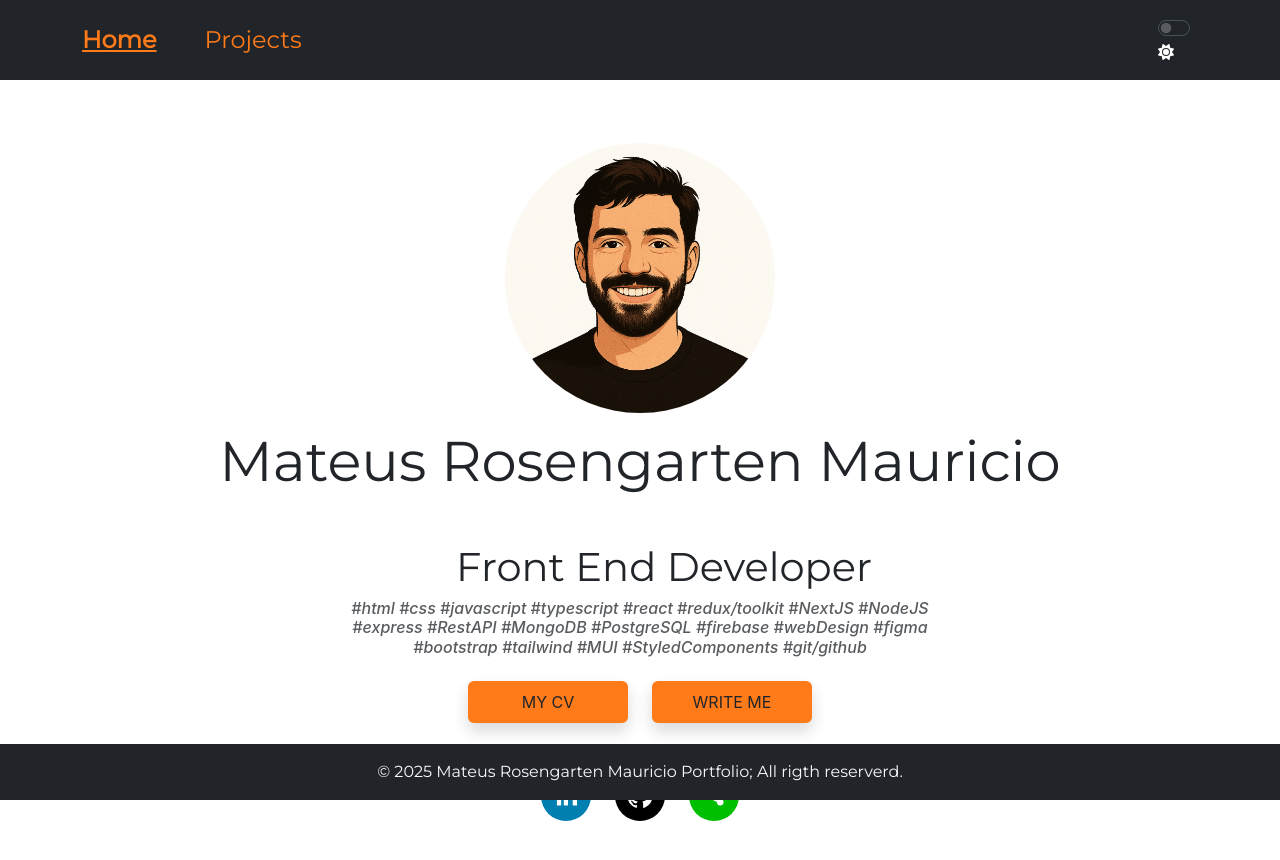
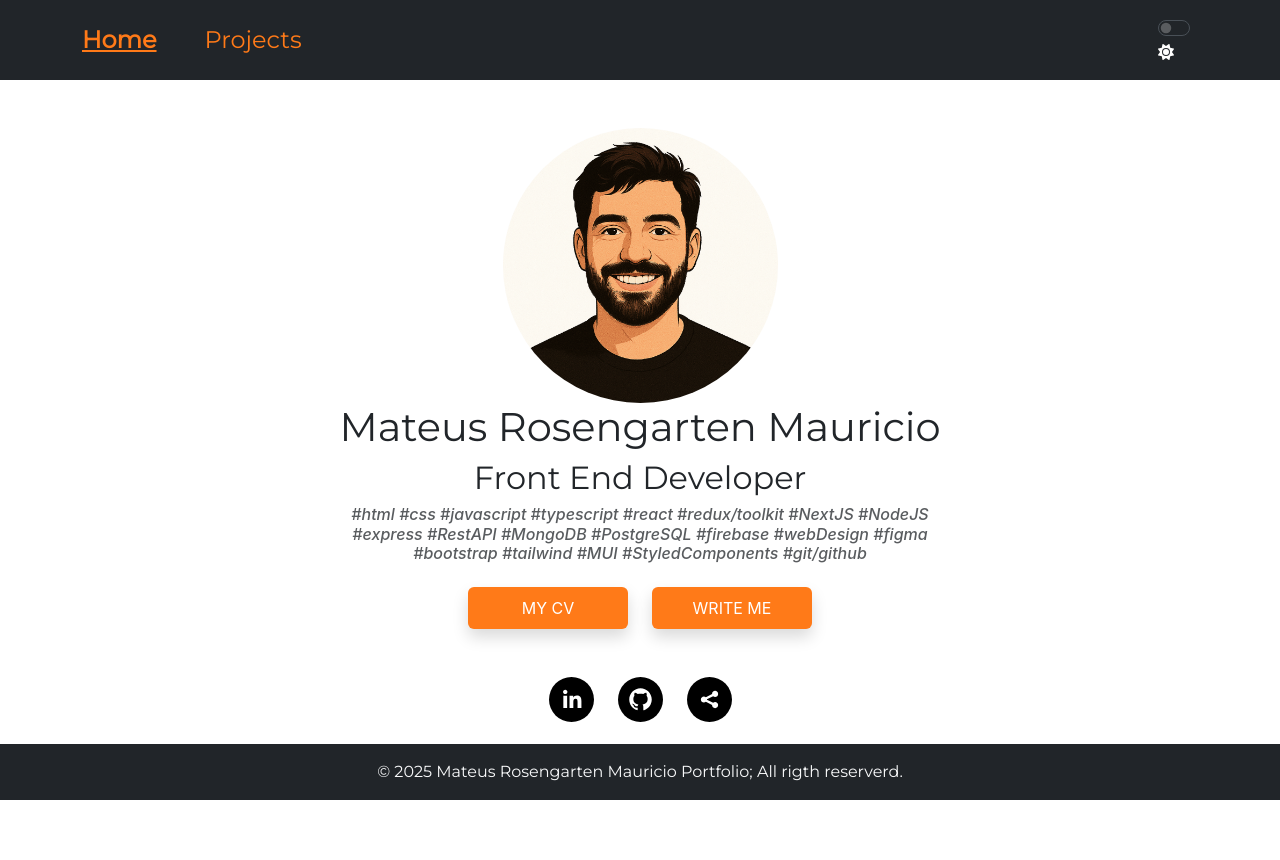
Before and after one commit to Mateus1rosengarten/myPortfolio, a React (Create React App) app: page / in a window 1280 px wide. Shown: the top 860 px of the page. After the commit the page ends 818 px from the top, so only its background shows below. Built offline with nearby package versions, Linux system fonts and the light colour scheme.

Commit message:
change sunglasse animation logic

```diff
--- a/src/components/button.jsx
+++ b/src/components/button.jsx
@@ -10,7 +10,7 @@ function AppButton({ children, onClick, href, className }) {
       onClick={onClick}
       as={href ? "a" : "button"}
       href={href}
-      className="mt-3 bg-color-brand px-0 py-2 flex-fill font-secondary shadow text-nowrap"
+      className="mt-3 bg-color-brand text-white px-0 py-2 flex-fill font-secondary shadow text-nowrap btn-motion"
     >
       {children}
     </Button>
--- a/src/components/navbar.jsx
+++ b/src/components/navbar.jsx
@@ -3,13 +3,12 @@ import { Button, Container } from "react-bootstrap";
 import { Nav } from "react-bootstrap";
 import { Navbar } from "react-bootstrap";
 import Form from "react-bootstrap/Form";
-import { NavLink } from "react-router-dom";
 import { FontAwesomeIcon } from "@fortawesome/react-fontawesome";
 import { faMoon, faSun, faBars } from "@fortawesome/free-solid-svg-icons";
-import "../components/navbar.css";
 import { contextDarkMode } from "../context/contextDarkMode";
 import { contextSideBar } from "../context/contextSideBar";
 import NavLinkItem from "./navLink";
+import "../components/navbar.css";
 
 function NavBar() {
   const { itsDark, setItsDark, setCreateAnimation } =
--- /dev/null
+++ b/src/components/socialIcon.jsx
@@ -0,0 +1,17 @@
+import { SocialIcon } from "react-social-icons";
+
+function SocialMediaIcon({ url, itsDark }) {
+  return (
+    <SocialIcon
+      url={url}
+      target="_blank"
+      rel="noopener noreferrer"
+      fgColor={itsDark ? "black" : "white"}
+      bgColor={itsDark ? "white" : "black"}
+      className="icon-motion"
+      style={{ height: 45, width: 45 }}
+    />
+  );
+}
+
+export default SocialMediaIcon;
--- a/src/components/techFilter.jsx
+++ b/src/components/techFilter.jsx
@@ -18,7 +18,7 @@ const TechFilter = ({ selectedTech, handleTechClick }) => {
           className={`fst-italic m-2 px-2 py-1 shadow ${
             selectedTech.includes(tech) ||
             (tech === "SHOW ALL" && selectedTech.length === 0)
-              ? "bg-color-brand"
+              ? "bg-alt"
               : "li-tech"
           }`}
           style={{ transition: "0.1s", cursor: "pointer" }}
--- a/src/index.css
+++ b/src/index.css
@@ -22,7 +22,9 @@ code {
   width: 4rem !important;
   height: 4rem !important;
 }
-
+.bg-alt {
+  background: linear-gradient(135deg, #ff7a18, #ffb347);
+}
 .color-brand {
   color: #ff7a18;
 }
@@ -42,3 +44,23 @@ code {
 .cursor-pointer {
   cursor: pointer;
 }
+
+.icon-motion {
+  animation: rotation 0.5s linear;
+}
+
+.icon-motion:hover {
+  cursor: pointer;
+  animation-name: bounce;
+  -moz-animation-name: bounce;
+}
+
+.btn-motion {
+  transition: transform 0.25s ease, box-shadow 0.25s ease;
+}
+
+.btn-motion:hover {
+  transform: scale(1.06);
+  box-shadow: 0 10px 25px rgba(0, 0, 0, 0.15);
+  background-color: #f97316;
+}
--- a/src/views/myinfo.css
+++ b/src/views/myinfo.css
@@ -1,188 +1,48 @@
 @import url("https://fonts.googleapis.com/css2?family=Montserrat&display=swap");
 @import url("https://fonts.googleapis.com/css2?family=Great+Vibes&display=swap");
 
-.hero-title {
-  font-family: "Montserrat", sans-serif;
-  font-size: 3.5rem;
+.sunglasses {
+  position: absolute;
+  top: -200px;
+  left: 49%;
+  width: 35%;
+  transform: translateX(-50%);
+  pointer-events: none;
 }
 
-.hero-subtitle {
-  font-family: "Montserrat", sans-serif;
-  font-size: 2.5rem;
+.sunglasses.rise {
+  animation: riseGlasses 0.6s ease-in forwards;
 }
 
-.container-images {
-  position: relative;
-  display: inline-block;
+.sunglasses.drop {
+  animation: dropGlasses 0.8s ease-out forwards;
 }
 
-.profile-pic {
-  width: 300px;
-  height: 300px;
-  -webkit-transform: scale(0.9);
-  transform: scale(0.9);
-  -webkit-transition: 0.3s ease-in-out;
-  transition: 0.3s ease-in-out;
-  object-fit: cover;
-}
-
-.my-pic:hover {
-  -webkit-transform: scale(0.9);
-  transform: scale(0.95);
-}
-
-.profile-sunglasses {
-  position: absolute;
-  bottom: 50%;
-  width: 30%;
-  left: 49%;
-  transform: translate(-50%, -50%);
-}
-
-.profile-sunglasses.animation {
-  opacity: 1;
-  animation: appear 2s ease-in-out forwards;
-}
-
-.profile-sunglasses.visible {
-  opacity: 1;
-}
-
-.profile-sunglasses.hidden {
-  opacity: 0;
-}
-
-.btn-custom-light {
-  color: black !important;
-  background-color: white !important;
-}
-
-.btn-custom-dark {
-  color: white !important;
-  background-color: #212529 !important;
-  border: none !important;
-}
-
-.btn-custom-light,
-.btn-custom-dark {
-  min-width: 0px !important;
-  padding: 12px 25px !important;
-  font-size: 1.2rem !important;
-  min-height: 5vh !important;
-  border-radius: 20px !important;
-  display: inline-flex !important;
-  align-items: center !important;
-  justify-content: center !important;
-  transition: transform 0.4s ease-in-out;
-}
-
-.btn-custom-light:hover,
-.btn-custom-dark:hover {
-  transform: scale(1.05);
-}
-
-.social-icons {
-  animation: rotation 0.5s linear;
-}
-
-.social-icons:hover {
-  cursor: pointer;
-  animation-name: bounce;
-  -moz-animation-name: bounce;
-}
-
-@media (max-width: 842px) {
-  .hero-title {
-    font-size: 2.2rem;
+/* KEYFRAMES */
+@keyframes dropGlasses {
+  0% {
+    top: -200px;
   }
 
-  .hero-subtitle {
-    font-size: 1.8rem;
-    margin-right: 15vw;
+  70% {
+    top: 45%;
   }
 
-  .profile-pic {
-    width: 280px;
-    height: 280px;
+  85% {
+    top: 40%;
   }
 
-  .social-icons {
-    width: 40px !important;
-    height: 40px !important;
+  100% {
+    top: 33%;
   }
 }
 
-@media only screen and (max-width: 350px) {
-  .hero-title {
-    font-size: 2rem;
+@keyframes riseGlasses {
+  0% {
+    top: 40%;
   }
 
-  .hero-subtitle {
-    font-size: 1.9rem;
-    margin-right: 15vw;
-  }
-  .profile-pic {
-    width: 220px;
-    height: 220px;
+  100% {
+    top: -250px;
   }
 }
-
-@media only screen and (min-width: 350px) and (max-width: 663px) {
-  .profile-pic {
-    width: 200px;
-    height: 200px;
-  }
-
-  .hero-title {
-    font-size: 1.5rem;
-    margin-bottom: 70px;
-  }
-
-  .hero-subtitle {
-    font-size: 1.4rem;
-    margin-right: 10vw;
-  }
-
-  .btn-custom-light,
-  .btn-custom-dark {
-    font-size: 1rem !important;
-  }
-
-  .container-social-icons {
-    margin-bottom: 40px;
-  }
-}
-@media (min-width: 1500px) {
-  .profile-pic {
-    width: 320px;
-    height: 320px;
-  }
-}
-
-@media (min-width: 1700px) {
-  .profile-pic {
-    width: 350px;
-    height: 350px;
-  }
-}
-
-@keyframes rotation {
-  from {
-    transform: rotate(0deg);
-  }
-  to {
-    transform: rotate(359deg);
-  }
-}
-
-@keyframes appear {
-  from {
-    top: 0;
-    left: 50%;
-  }
-
-  to {
-    left: 49%;
-    top: 40%;
-  }
-}
--- a/src/views/myinfo.jsx
+++ b/src/views/myinfo.jsx
@@ -1,14 +1,13 @@
-import { useContext } from "react";
-import { Button } from "react-bootstrap";
-import { SocialIcon } from "react-social-icons";
+import { useContext, useEffect, useRef, useState } from "react";
 import { contextDarkMode } from "../context/contextDarkMode";
 import myPicture from "../images/mypic-dark.png";
 import sunglass from "../images/sunglass.png";
 import "../views/myinfo.css";
 import AppButton from "../components/button";
+import SocialMediaIcon from "../components/socialIcon";
 
 function MyInfo() {
-  const { itsDark, createAnimation } = useContext(contextDarkMode);
+  const { itsDark } = useContext(contextDarkMode);
 
   const handleOpeningCV = () => {
     const googleDriveLink =
@@ -17,29 +16,27 @@ function MyInfo() {
   };
 
   return (
-    <div className={`py-5 text-center ${itsDark && "bg-dark"}`}>
-      <div className="mb-5">
-        <div className="container-images">
+    <section className={`py-5 text-center ${itsDark && "bg-dark"}`}>
+      <div className="container">
+        <div className="position-relative d-inline-block">
           <img
-            className="profile-pic rounded-circle z-3"
+            className="rounded-circle img-fluid"
+            style={{ maxWidth: "275px" }}
             src={myPicture}
             alt="Foto de perfil de Mateus Rosengarten Mauricio"
           />
           <img
-            className={`profile-sunglasses ${
-              itsDark ? (createAnimation ? "animation" : "visible") : "hidden"
-            }`}
             src={sunglass}
-            loading="eager"
-            alt="Óculos escuros animados sobrepostos à foto"
+            alt="Óculos"
+            className={`sunglasses ${itsDark ? "drop" : "rise"}`}
           />
         </div>
-        <h1 className={`hero-title ${itsDark && "text-white"}`}>
+        <h1 className={`font-primary fs-1  ${itsDark && "text-white"}`}>
           Mateus Rosengarten Mauricio
         </h1>
       </div>
       <div className="d-flex flex-column align-items-center">
-        <h2 className={`ms-5 hero-subtitle ${itsDark && "text-white"}`}>
+        <h2 className={`font-primary fs-2 ${itsDark && "text-white"}`}>
           Front End Developer
         </h2>
         <h3
@@ -61,29 +58,21 @@ function MyInfo() {
         </div>
       </div>
 
-      <div className="d-flex justify-content-center p-5 gap-4 container-social-icons">
-        <SocialIcon
-          target="_blank"
-          rel="noopener noreferrer"
-          className="social-icons"
-          url="https://www.linkedin.com/in/mateus-rosengarten-mauricio/"
+      <div className="d-flex justify-content-center p-5 gap-4">
+        <SocialMediaIcon
+          url={"https://www.linkedin.com/in/mateus-rosengarten-mauricio/"}
+          itsDark={itsDark}
         />
-        <SocialIcon
-          target="_blank"
-          rel="noopener noreferrer"
-          className="social-icons"
-          fgColor={itsDark ? "black" : "white"}
-          bgColor={itsDark ? "white" : "black"}
-          url="https://github.com/Mateus1rosengarten"
+        <SocialMediaIcon
+          url={"https://github.com/Mateus1rosengarten"}
+          itsDark={itsDark}
         />
-        <SocialIcon
-          target="_blank"
-          rel="noopener noreferrer"
-          className="social-icons"
-          url="https://wa.me/9720534715942"
+        <SocialMediaIcon
+          url={"https://wa.me/9720534715942"}
+          itsDark={itsDark}
         />
       </div>
-    </div>
+    </section>
   );
 }
 
```
Also changed, not shown: 1 other file (tests, documents, lock files or other folders).
